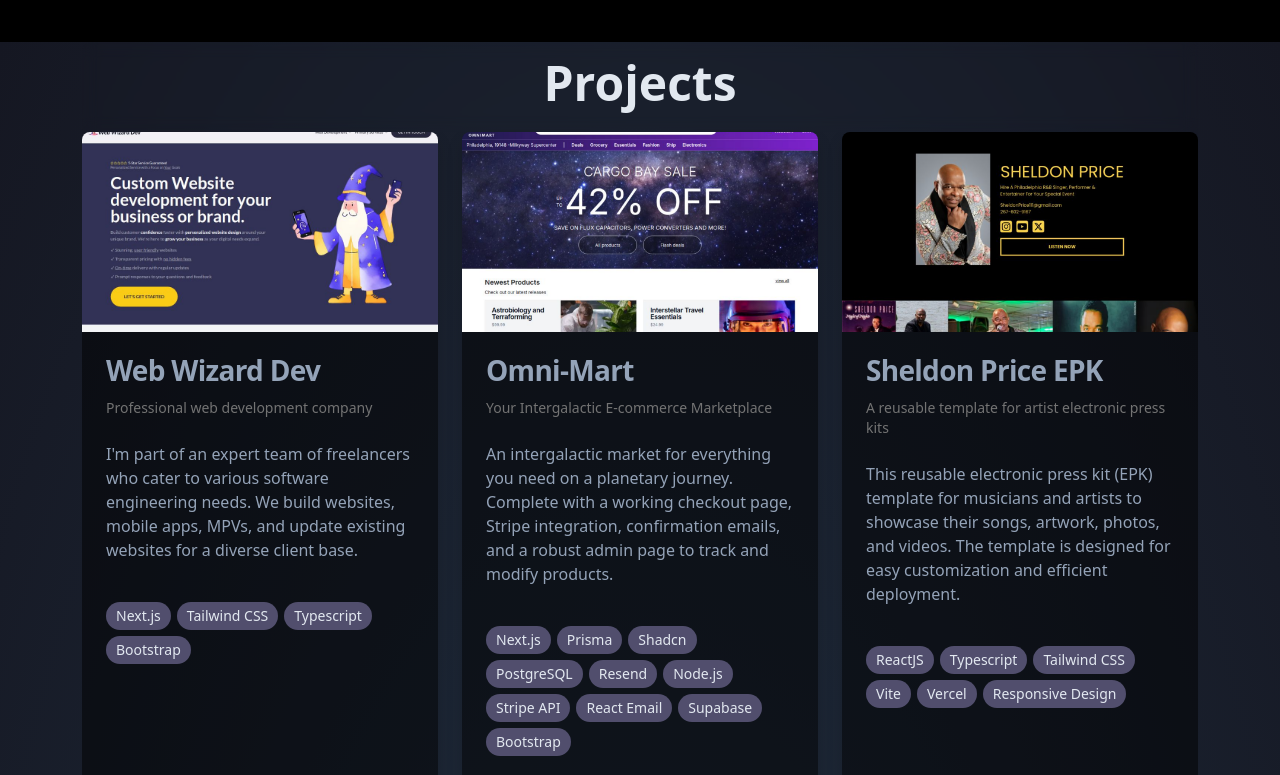
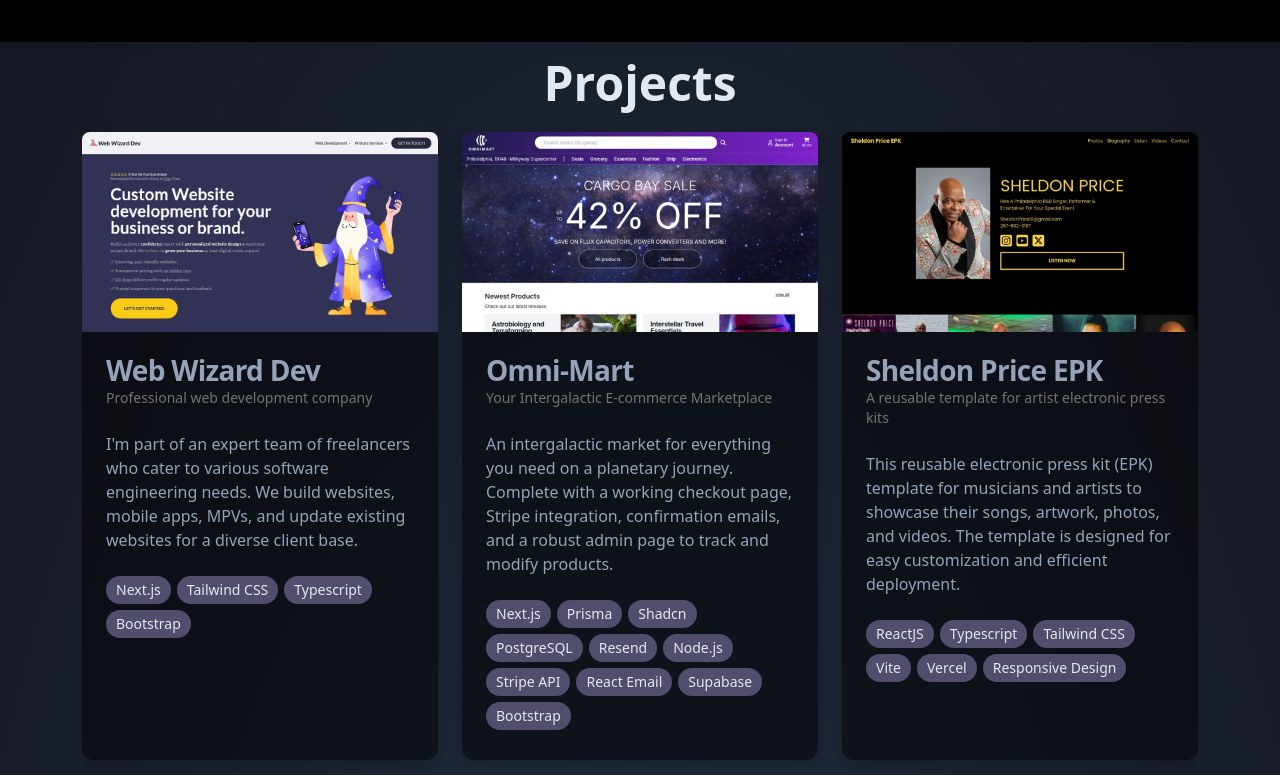
Before and after one commit to zackhanni/zachary.works, a Next.js app: page / in a window 1280 px wide. Shown: the part 1800-2575 px from the top of the page. Built offline with nearby package versions, Linux system fonts and the light colour scheme.

Commit message:
set images to focus on top when overflowing. removed margin on card description and content

```diff
--- a/app/components/Projects.tsx
+++ b/app/components/Projects.tsx
@@ -170,18 +170,17 @@ const ProjectCard = ({
             height={175}
             width={350}
             alt={title}
-            className="card-img-top object-cover w-full h-[200px] group-hover:scale-105 ease-out duration-300"
+            className="card-img-top object-cover object-top w-full h-[200px] group-hover:scale-105 ease-out duration-300"
           />
         </Link>
       </div>
       <div className="h-full">
         <CardHeader>
-          <CardTitle>{title}</CardTitle>
-          <CardDescription>{description}</CardDescription>
+          <CardTitle className="mb-1">{title}</CardTitle>
+          <CardDescription className="mt-0">{description}</CardDescription>
         </CardHeader>
-
         <CardContent>
-          <p>{content}</p>
+          <p className="mb-0">{content}</p>
         </CardContent>
         <CardFooter className="mt-auto">
           {/* <p>{footer}</p> */}
```
